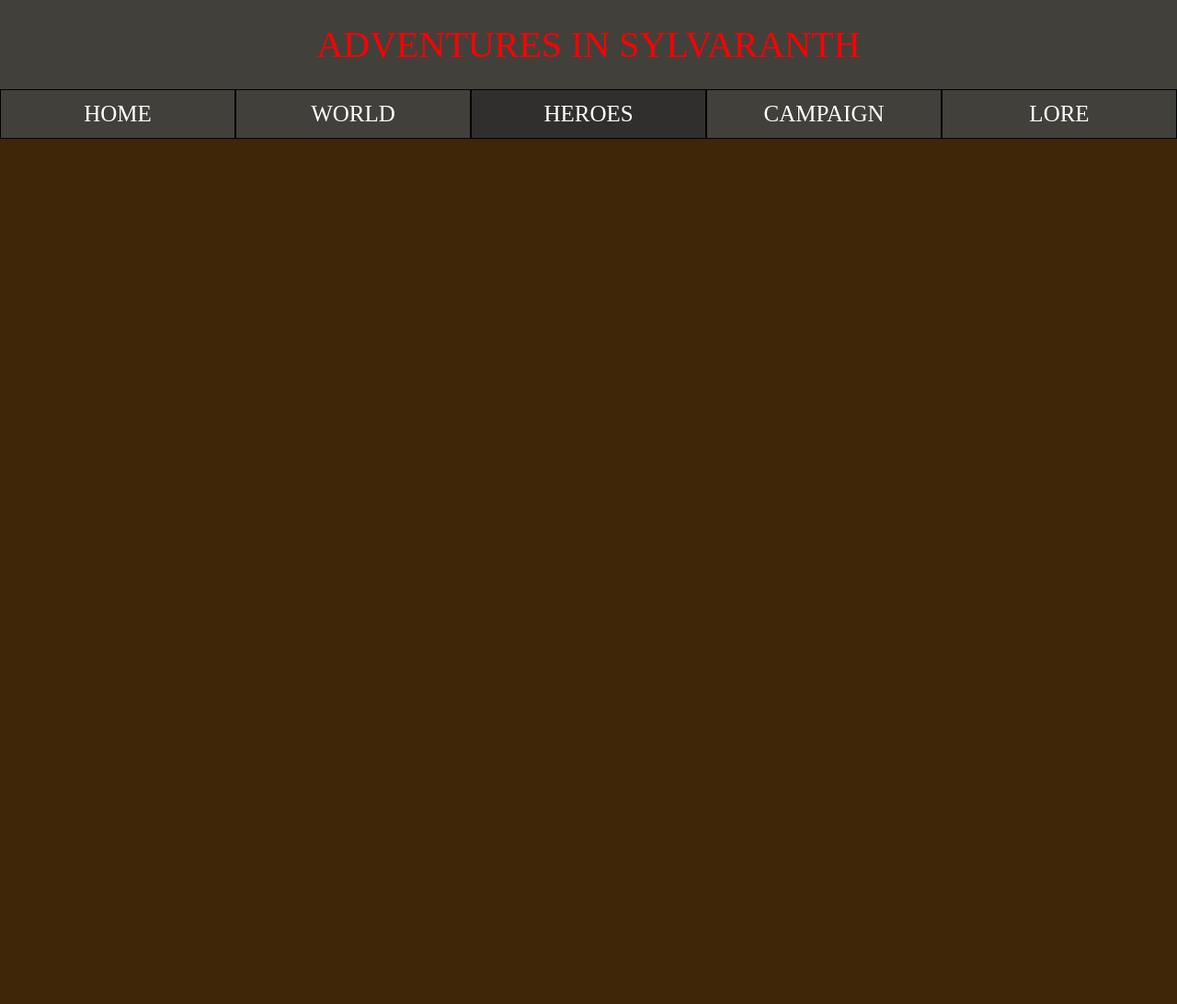
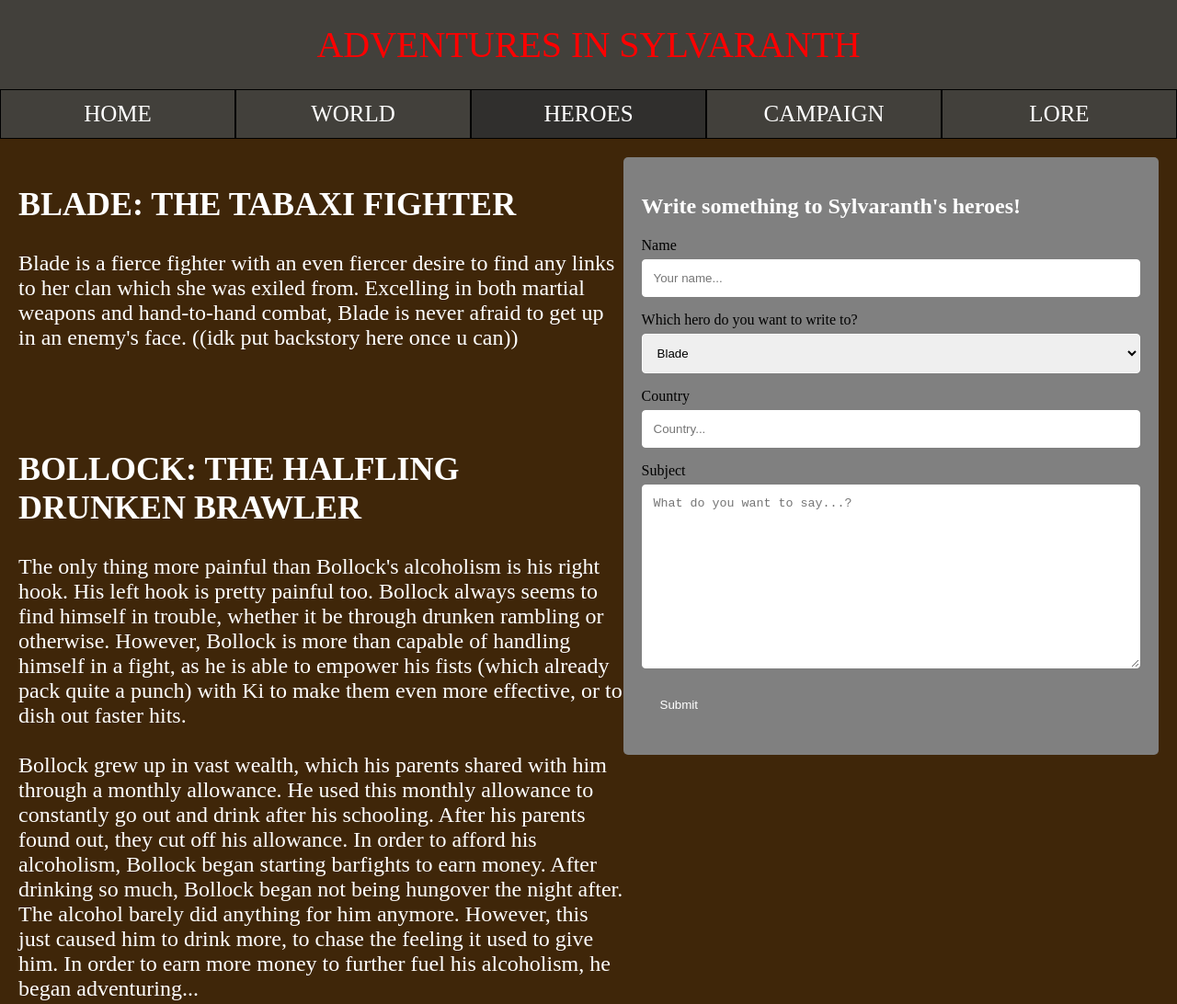
Before and after one commit to AustHigh/sylvaranthSite, a plain HTML site: page heroes.html in a window 1280 px wide. Shown: the top 1092 px of the page at 92% size. Before the commit the page ends 800 px from the top, so only its background shows below. Drawn offline with Linux system fonts and the light colour scheme.

Commit message:
hero bios and email form

```diff
--- a/heroes.html
+++ b/heroes.html
@@ -3,6 +3,7 @@
     <head>
         <title>The World of Sylvaranth - The Heroes</title>
         <link rel="stylesheet" href="indexStyle.css">
+        <link rel="stylesheet" href="heroespage.css">
     </head>
     <body>
         <div id="titleBox">
@@ -16,5 +17,75 @@
                     <a href="https://sylvaranth.duckdns.org:8443/lore.html">LORE</a>
             </div>
 
+            <div id="root">
+            <div id="text">
+                <h2>BLADE: THE TABAXI FIGHTER</h2>
+                <p>
+                    Blade is a fierce fighter with an even fiercer desire to find any links to her clan which she was exiled from. Excelling in both martial weapons and hand-to-hand combat,
+                    Blade is never afraid to get up in an enemy's face. ((idk put backstory here once u can))
+                </p>
+                <br><br>
+                <h2>BOLLOCK: THE HALFLING DRUNKEN BRAWLER</h2>
+                <p>
+                    The only thing more painful than Bollock's alcoholism is his right hook. His left hook is pretty painful too. Bollock always seems to find himself in trouble, whether
+                    it be through drunken rambling or otherwise. However, Bollock is more than capable of handling himself in a fight, as he is able to empower his fists (which already pack quite
+                    a punch) with Ki to make them even more effective, or to dish out faster hits.
+                    <br>
+                    <br>
+                    Bollock grew up in vast wealth, which his parents shared with him through a monthly allowance. He used this monthly allowance to constantly go out and drink after his schooling.
+                    After his parents found out, they cut off his allowance. In order to afford his alcoholism, Bollock began starting barfights to earn money. After drinking so much, Bollock began
+                    not being hungover the night after. The alcohol barely did anything for him anymore. However, this just caused him to drink more, to chase the feeling it used to give him. In order
+                    to earn more money to further fuel his alcoholism, he began adventuring...
+                </p>
+                <br><br>
+                <h2>KALGAD: THE GOLIATH BARBARIAN</h2>
+                <p>
+                    Being a mountain-dwelling descendant of giants, Kalgad has an inherently short temper. This is brought to an extreme in the heat of battle. Able to fly into
+                    a rage at the drop of a hat, Kalgad uses his immense strength to overpower his opponents, weilding a mighty greataxe. Kalgad has a short patience and a disdain
+                    for evil-doers.
+                    <br>
+                    <br>
+                    Hailing from the Kathumnai mountains in the northern region of Sylvaranth, Kalgad was a well respected member of the Thal-Kathumani clan. However, Kalgad had grown
+                    tired of staying secluded within the mountains. He desired more adventure, a more challenging existence. Down the mountain he descended, into the vast and untamed wilderness
+                    of Sylvaranth...
+                </p>
+                <br><br>
+                <h2>ZADKIEL: THE ANGELIC SORCERER</h2>
+                <p>
+                    Zadkiel is an Aasimar sorcerer, specializing in evocation and transmutation magic. As an Aasimar, Zadkiel can call upon his angelic spirit to sprout heavenly wings
+                    which allow him to fly. Zadkiel is also a helpful soul, always trying to do good in the name of his angelic guardian, Armaita.
+                    <br>
+                    <br>
+                    Zadkiel goes from town to town helping all those in need. With Armaita guiding him, he cleans the land in a raidant glow. Abandoned at birth and raised by an
+                    orphanage, Zadkiel swore to protect the innocent, not only for himself and others, but for the Gods who chose him...
+                </p>
+            </div>
+
+
+        <div class="container">
+            <h2 id="formtitle">Write something to Sylvaranth's heroes!</h2>
+            <form action="mailto:austinhigh322@gmail.com" enctype="text/plain">
+                <label for="name">Name</label>
+                <input type="text" id="name" name="name" placeholder="Your name...">
+
+                <label for="hero">Which hero do you want to write to?</label>
+                <select id="hero" name="hero">
+                    <option value="blade">Blade</option>
+                    <option value="bollock">Bollock</option>
+                    <option value="kalgad">Kalgad</option>
+                    <option value="zadkiel">Zadkiel</option>
+                </select>
+
+                <label for="country">Country</label>
+                <input type="text" id="country" name="country" placeholder="Country...">
+
+                <label for="subject">Subject</label>
+                <textarea id="subject" name="message" placeholder="What do you want to say...?" style="height: 200px;"></textarea>
+
+                <input type="submit" value="Submit">
+            </form>
+        </div>
+    </div>
+
     </body>
 </html>
--- /dev/null
+++ b/heroespage.css
@@ -0,0 +1,49 @@
+
+
+#root {
+    margin: 20px;
+    display: flex;
+    justify-content: space-around;
+}
+
+#text {
+    font-size: 24px;
+    color: white;
+    width: 800px;
+}
+
+input[type=text], select, textarea {
+    width: 100%;
+    padding: 12px;
+    border: 1px solid white;
+    border-radius: 4px;
+    box-sizing: border-box;
+    margin-top: 6px;
+    margin-bottom: 16px;
+    resize: vertical;
+}
+
+input[type=submit] {
+    background-color: gray;
+    color: white;
+    padding: 12px 20px;
+    border: none;
+    border-radius: 4px;
+    cursor: pointer;
+}
+
+input[type=submit]:hover {
+    background-color: darkgray;
+}
+
+.container {
+    border-radius: 5px;
+    background-color: gray;
+    padding: 20px;
+    width: 700px;
+    height: 650px;
+}
+
+#formtitle {
+    color: white;
+}
```
